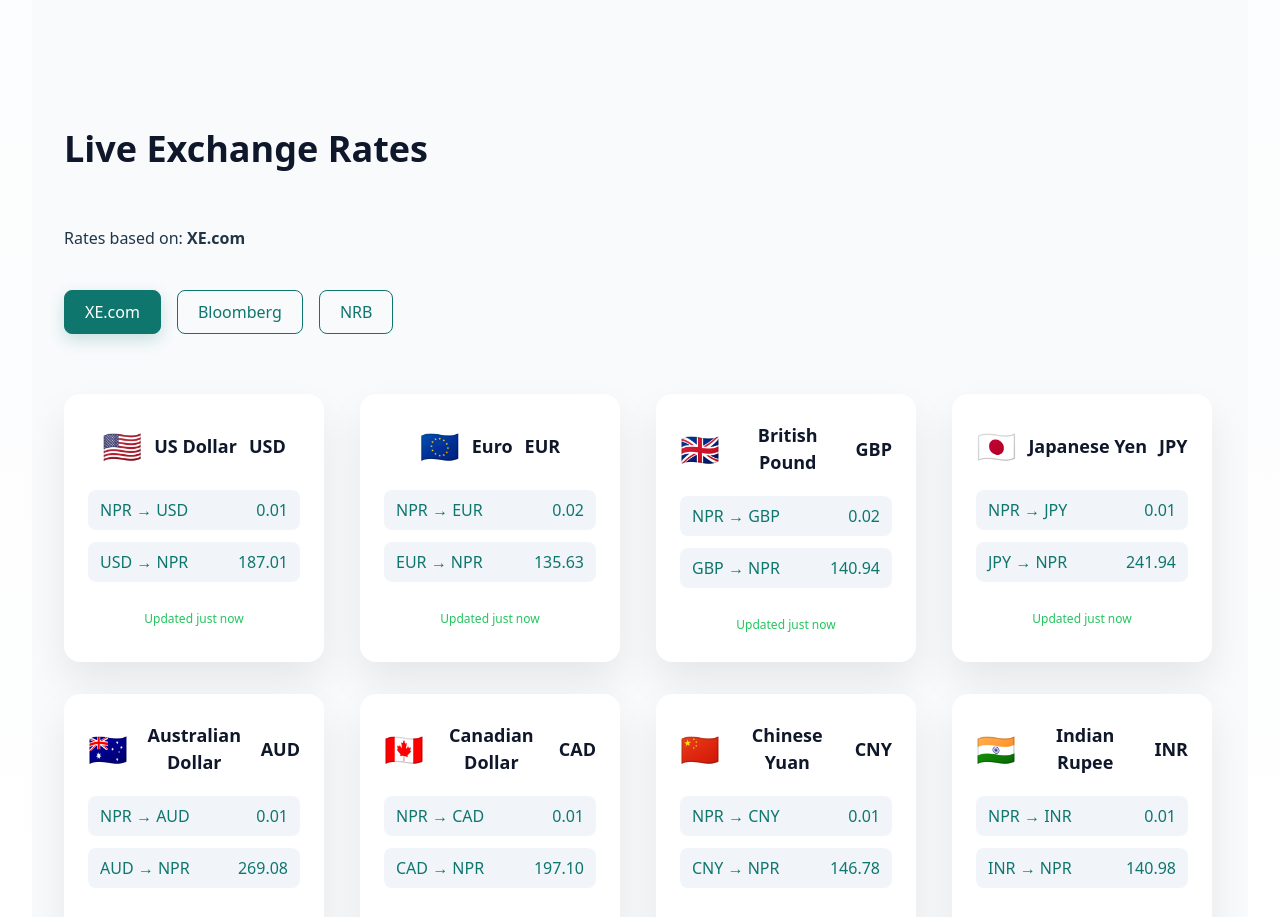
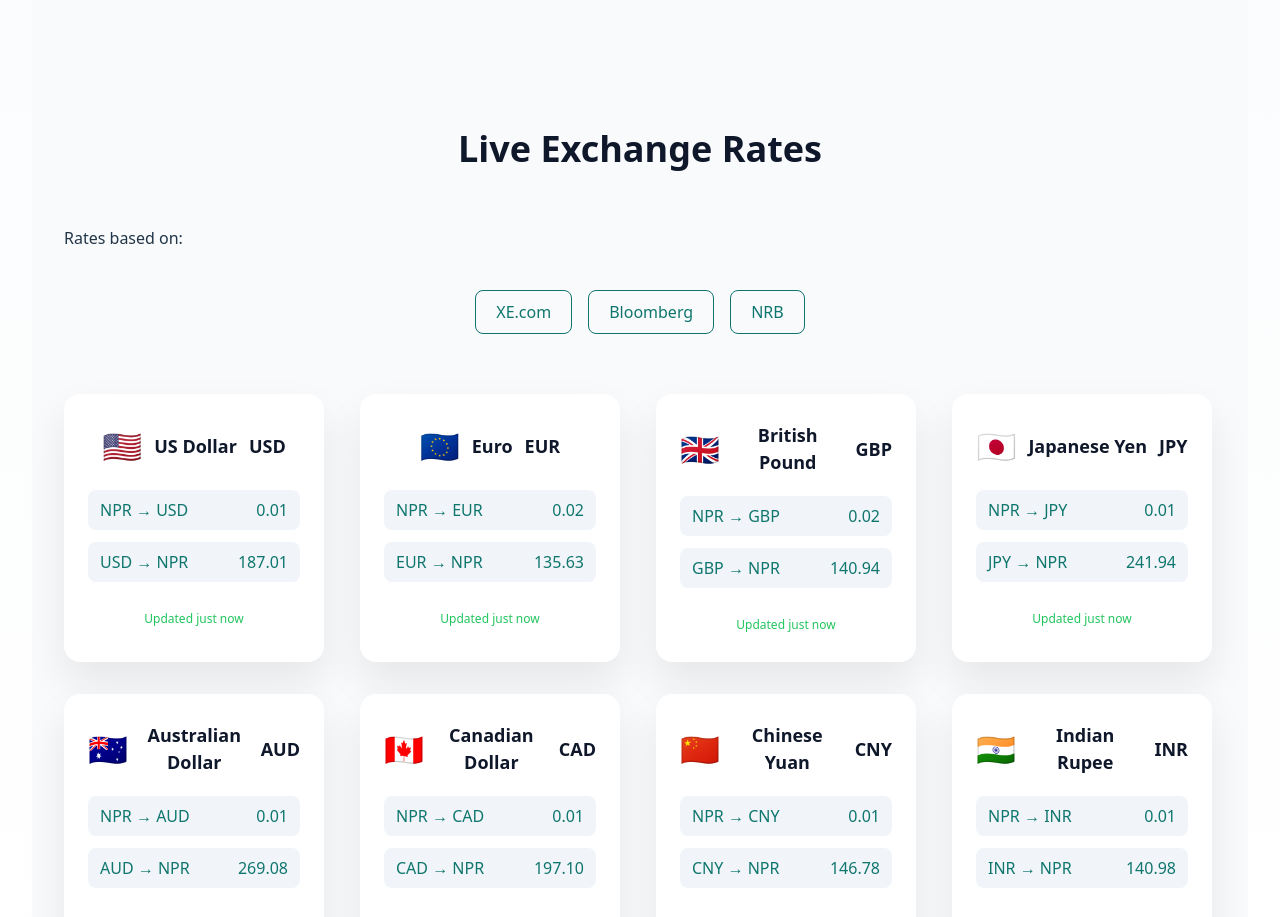
Before and after one commit to kunjan-bh/live-nepal-currency-rate-loader, a React app in the folder frontend/: page / in a window 1280 px wide. Shown: the part 1000-1917 px from the top of the page. Built offline with nearby package versions, Linux system fonts and the light colour scheme; the HTML template or start-up script is replaced by a standard one.

Commit message:
update on NRB

```diff
--- a/frontend/src/components/Live.jsx
+++ b/frontend/src/components/Live.jsx
@@ -26,7 +26,7 @@ const FLAGS = {
 };
 
 const Live = () => {
-  const [selectedSource, setSelectedSource] = useState("XE.com");
+  const [selectedSource, setSelectedSource] = useState("");
   const [nrbRates, setNrbRates] = useState([]);
   const [loading, setLoading] = useState(false);
 
@@ -106,7 +106,7 @@ const Live = () => {
 
           {selectedSource === "NRB" && (
             <div style={{ marginBottom: "12px", color: "#0f766e", fontWeight: 500 }}>
-              NRB rates update once per day. Automatically fetched.
+              NRB rates update once per day. Automatically fetched. <span style={{ color: "#f84343ff", fontWeight: 500 }}>Use other source for live update (in 30 min each)</span>
             </div>
           )}
 
--- a/frontend/src/styles/live.css
+++ b/frontend/src/styles/live.css
@@ -27,12 +27,16 @@
   font-size: 36px;
   font-weight: 700;
   color: #0f172a;
+  text-align: center;
+  width: 100%;
 }
 
 .source-filter {
   display: flex;
   gap: 16px;
   margin-top: 12px;
+  width: 100%;
+  justify-content: center;
 }
 
 .source-filter button {
```
